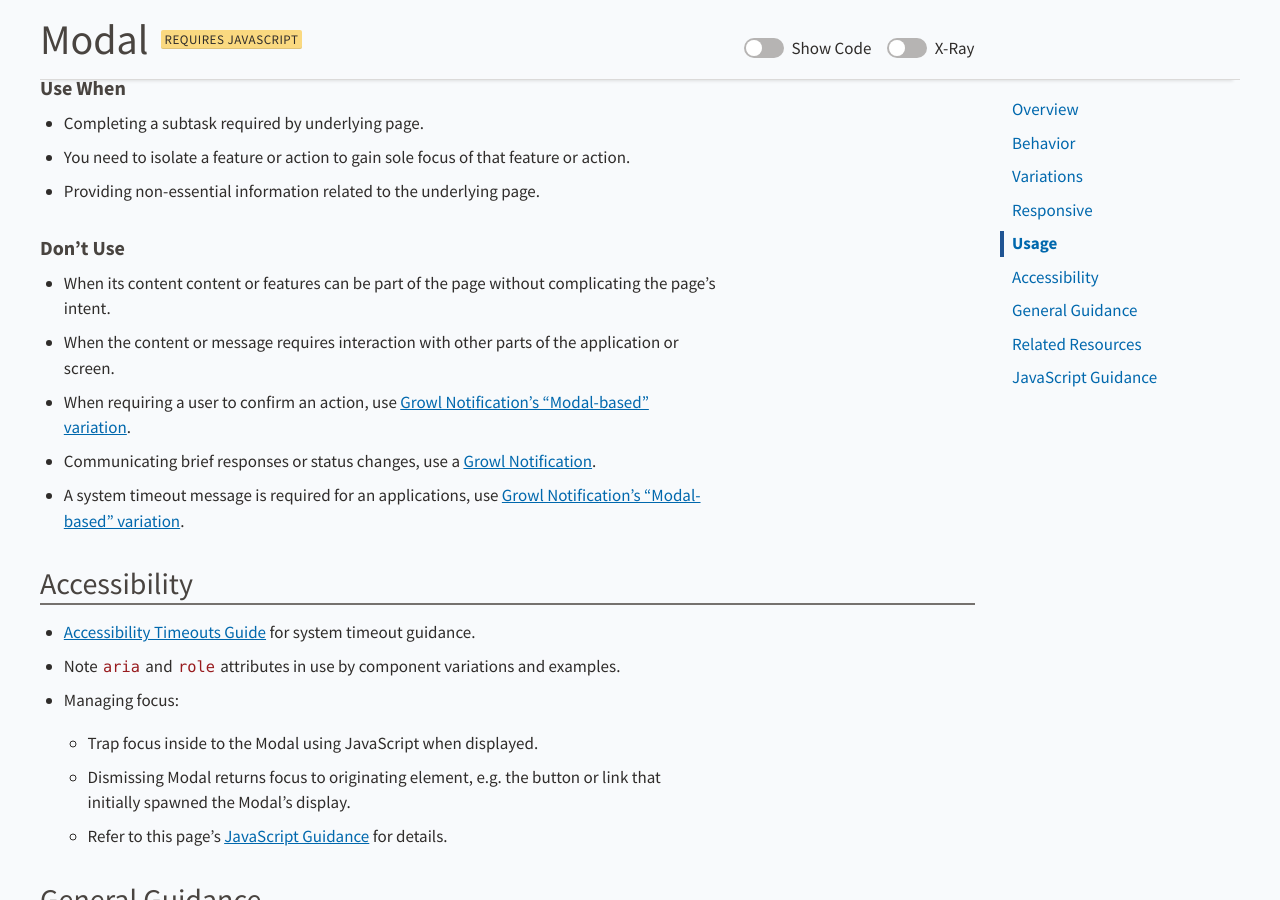
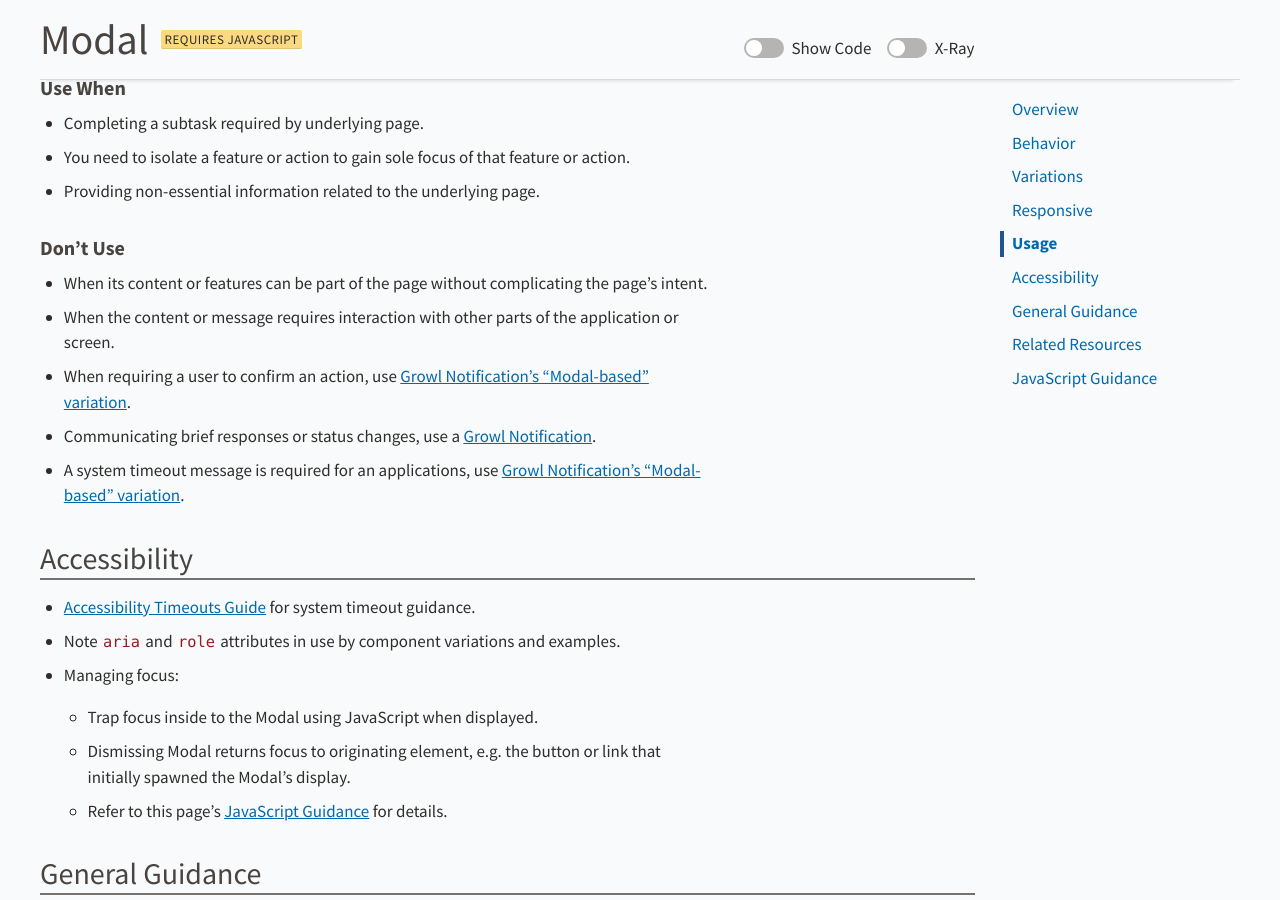
Before and after one commit to USDA-FSA/fsa-design-system, a Jekyll site: the page built from components/modal/index.md, in a window 1280 px wide and 900 px high, scrolled down 6561 px. Built offline with Jekyll 4.4.1, drawn with Linux system fonts in a browser that asks for light colours.

```diff
--- a/components/modal/index.md
+++ b/components/modal/index.md
@@ -207,7 +207,7 @@
 
 ### Don't Use
 
-* When its content content or features can be part of the page without complicating the page's intent.
+* When its content or features can be part of the page without complicating the page's intent.
 * When the content or message requires interaction with other parts of the application or screen.
 * When requiring a user to confirm an action, use [Growl Notification's "Modal-based" variation]({{ site.baseurl }}components/growl/).
 * Communicating brief responses or status changes, use a [Growl Notification]({{ site.baseurl }}components/growl/).
```
